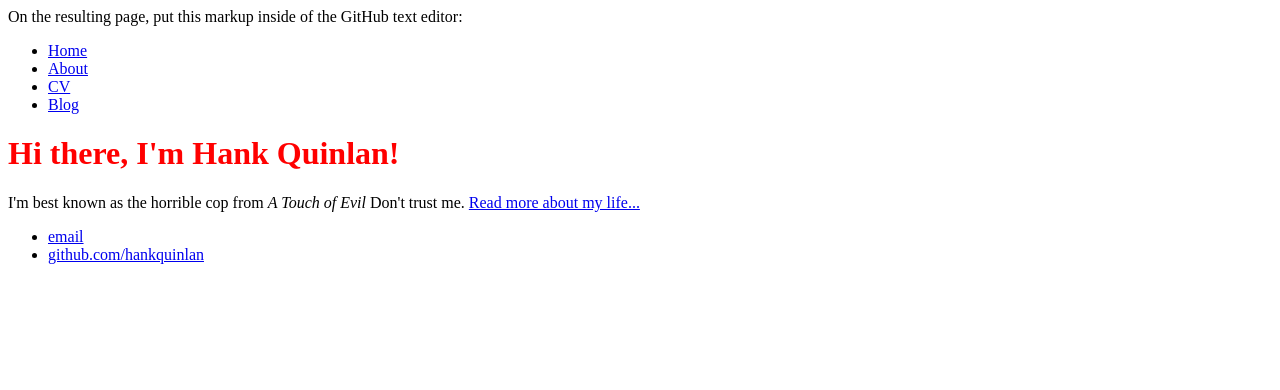
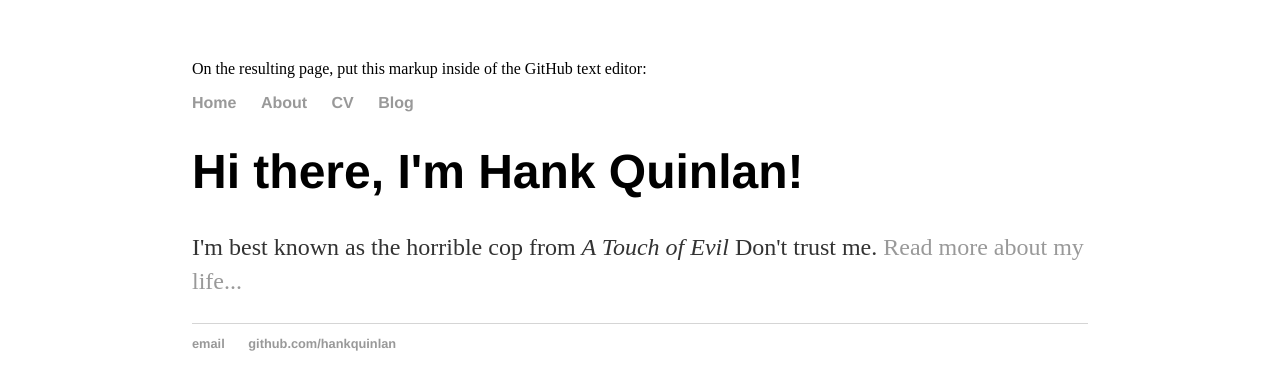
Before and after one commit to Enmerka/Enmerka.github.io, a plain HTML site: page Index.html in a window 1280 px wide. Drawn offline with Linux system fonts and the light colour scheme.

Commit message:
Update main.css
Improved on the styling of links and navigation

```diff
--- a/css/main.css
+++ b/css/main.css
@@ -1 +1,48 @@
-h1{color:red;}
+
+body {
+    margin: 60px auto;
+    width: 70%;
+}
+nav ul, footer ul {
+    font-family:'Helvetica', 'Arial', 'Sans-Serif';
+    padding: 0px;
+    list-style: none;
+    font-weight: bold;
+}
+nav ul li, footer ul li {
+    display: inline;
+    margin-right: 20px;
+}
+a {
+    text-decoration: none;
+    color: #999;
+}
+a:hover {
+    text-decoration: underline;
+}
+h1 {
+    font-size: 3em;
+    font-family:'Helvetica', 'Arial', 'Sans-Serif';
+}
+p {
+    font-size: 1.5em;
+    line-height: 1.4em;
+    color: #333;
+}
+footer {
+    border-top: 1px solid #d5d5d5;
+    font-size: .8em;
+}
+
+ul.posts {
+    margin: 20px auto 40px;
+    font-size: 1.5em;
+}
+
+ul.posts li {
+    list-style: none;
+}
+Don't forget to commit the new CSS file!
+
+
+6 Link to your CSS file inside your HTML document's <head>. Go back to
```
